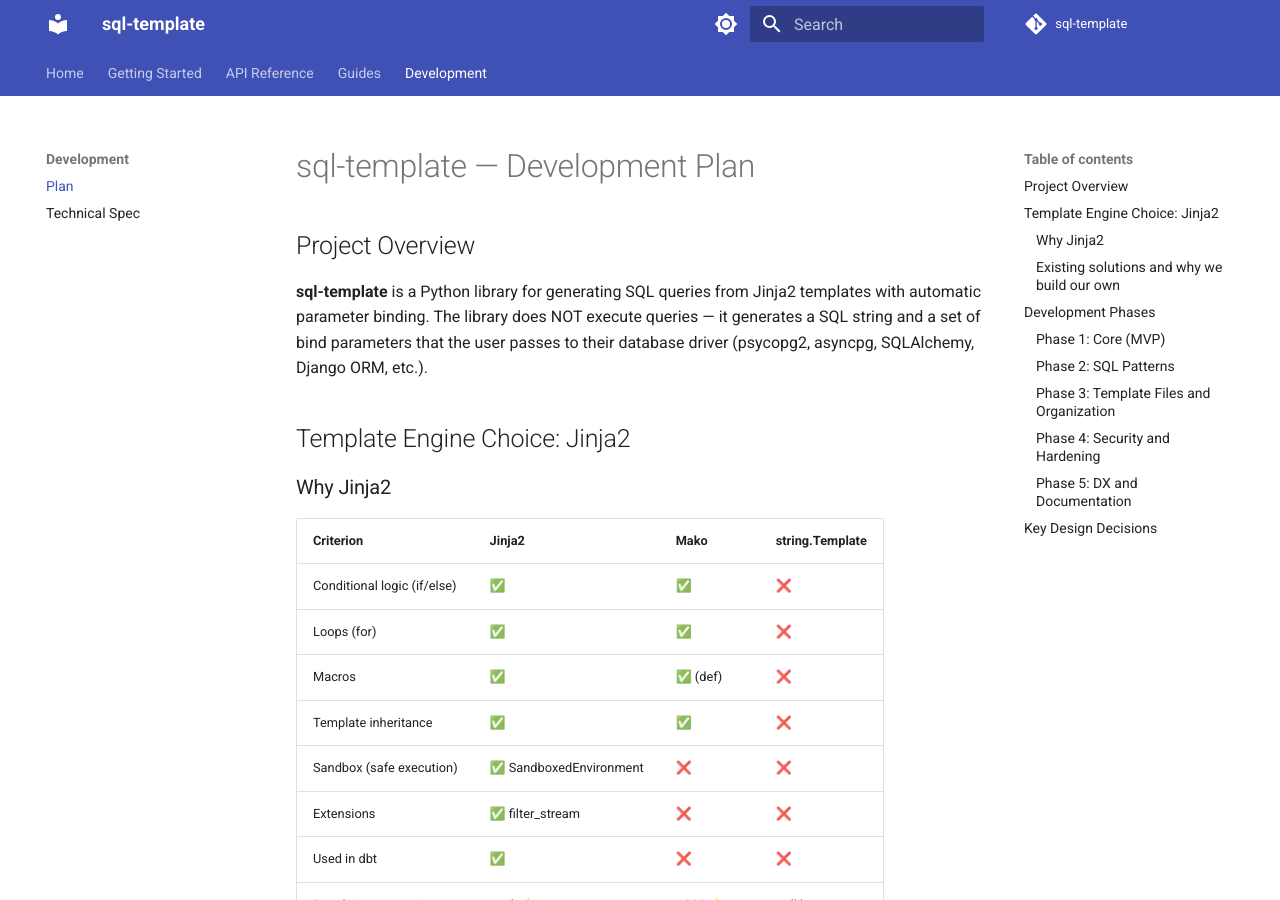
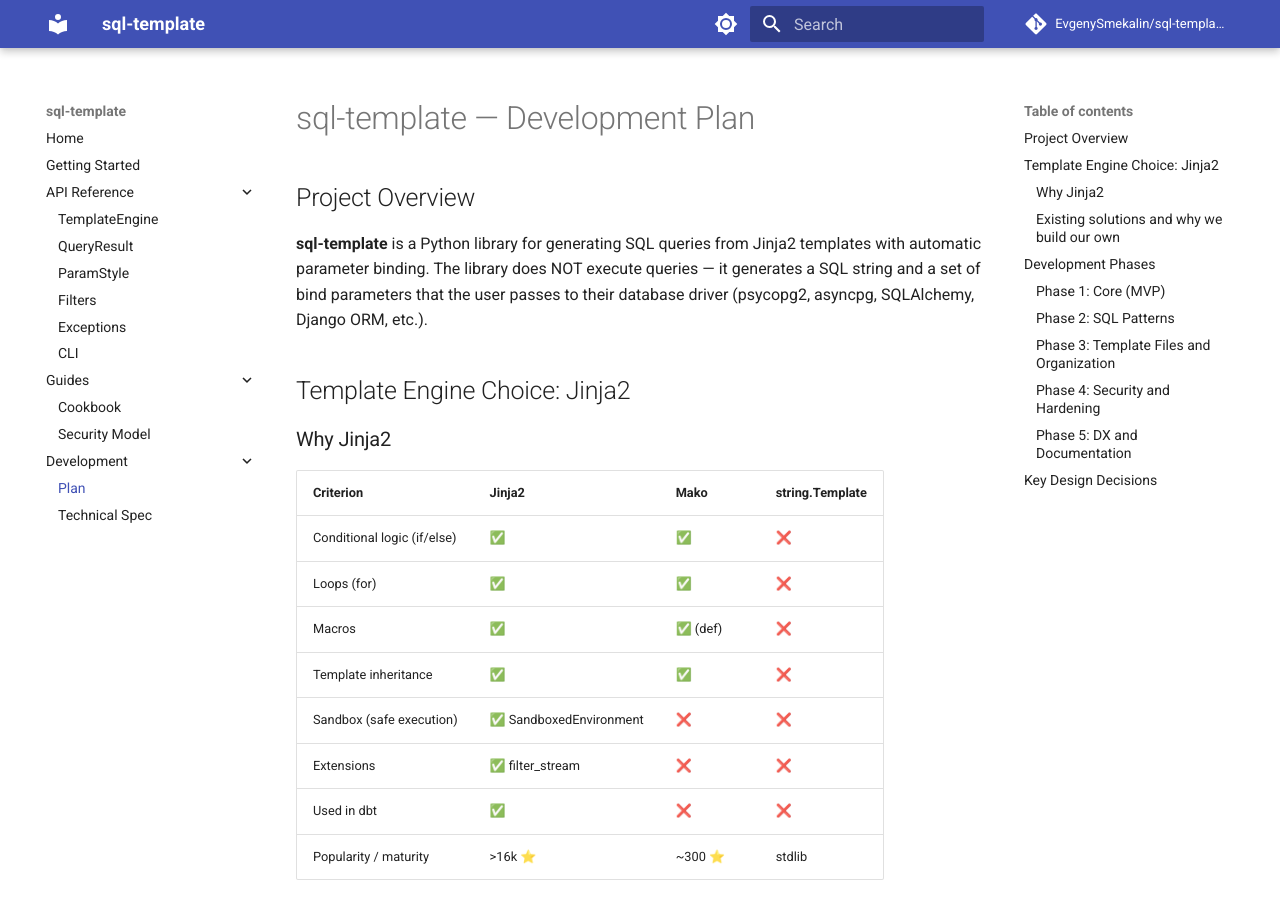
Before and after one commit to EvgenySmekalin/sql-template, an MkDocs documentation site: the page built from docs/PLAN.md, in a window 1280 px wide and 900 px high. Built offline with MkDocs 1.6.1 and Material for MkDocs 9.7.7, drawn with Linux system fonts in a browser that asks for light colours; comment, search, counter and statistics services are not loaded.

```diff
--- a/mkdocs.yml
+++ b/mkdocs.yml
@@ -1,8 +1,8 @@
 site_name: sql-template
 site_description: Generate SQL queries from Jinja2 templates with automatic parameter binding
-site_url: https://github.com/evgeny/sql-template
-repo_url: https://github.com/evgeny/sql-template
-repo_name: sql-template
+site_url: https://EvgenySmekalin.github.io/sql-template
+repo_url: https://github.com/EvgenySmekalin/sql-template
+repo_name: EvgenySmekalin/sql-template
 
 theme:
   name: material
@@ -18,8 +18,8 @@ theme:
         icon: material/brightness-4
         name: Switch to light mode
   features:
-    - navigation.tabs
-    - navigation.sections
+    - navigation.expand
+    - navigation.top
     - content.code.copy
     - content.code.annotate
 
@@ -31,9 +31,11 @@ plugins:
           paths: [src]
           options:
             docstring_style: google
-            show_source: true
+            show_source: false
             show_root_heading: true
+            show_root_full_path: false
             show_signature_annotations: true
+            separate_signature: true
             merge_init_into_class: true
             heading_level: 2
 
@@ -54,6 +56,8 @@ nav:
     - Plan: PLAN.md
     - Technical Spec: TECH_SPEC.md
 
+use_directory_urls: false
+
 markdown_extensions:
   - admonition
   - pymdownx.details
--- a/pyproject.toml
+++ b/pyproject.toml
@@ -30,6 +30,12 @@ dependencies = [
     "jinja2>=3.1",
 ]
 
+[project.urls]
+Homepage = "https://github.com/EvgenySmekalin/sql-template"
+Documentation = "https://EvgenySmekalin.github.io/sql-template"
+Changelog = "https://github.com/EvgenySmekalin/sql-template/blob/main/CHANGELOG.md"
+Issues = "https://github.com/EvgenySmekalin/sql-template/issues"
+
 [project.scripts]
 sql-template = "sql_template.cli:main"
 
@@ -40,6 +46,7 @@ dev = [
     "hypothesis>=6.0",
     "ruff>=0.4",
     "mypy>=1.10",
+    "hatch>=1.12",
     "mkdocs>=1.6",
     "mkdocs-material>=9.5",
     "mkdocstrings[python]>=0.25",
```
Also changed, not shown: CHANGELOG.md (added, +27 -0 lines), README.md (+14 -4 lines), 2 other files.
